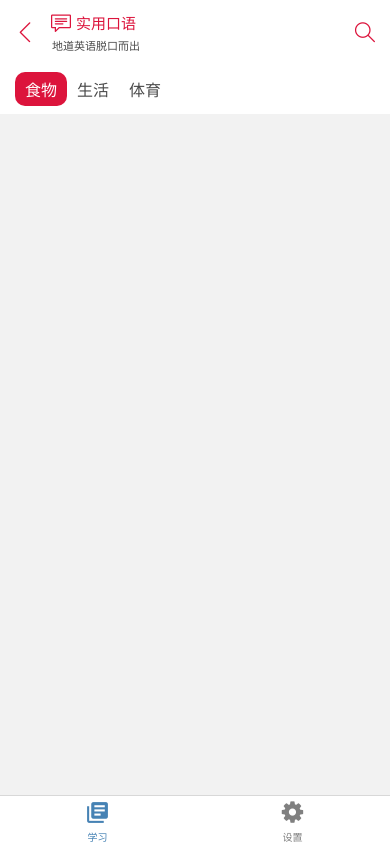
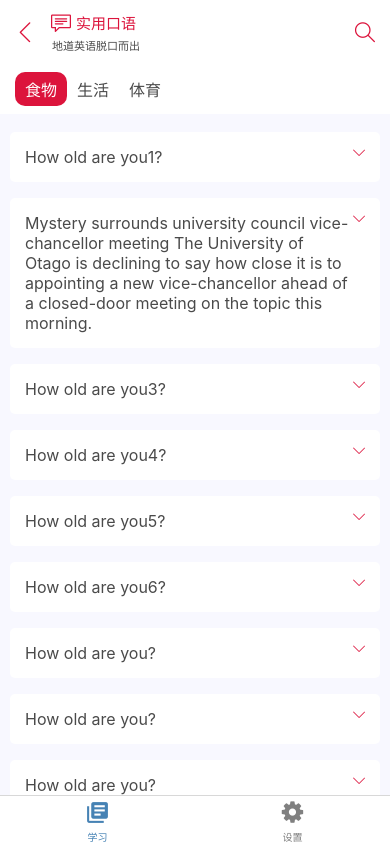
Before and after one commit to limengbetanz/EnglishTreasureChest_RN, a React Native app: screen /PracticalOralEnglish in a window 390 px wide. Built offline with nearby package versions, Linux system fonts and the light colour scheme.

Commit message:
Implement flat list for PracticalOralEnglishView

```diff
--- a/app/consts/Colors.ts
+++ b/app/consts/Colors.ts
@@ -7,6 +7,9 @@ class Colors {
 
     static primaryText = "#4A4A4A";
     static secondoryText = "grey";
+
+    static divider = "lightgrey";
+    static viewBackground = "ghostwhite";
 }
 
-export default Colors
+export default Colors;
--- a/app/learning/LearningView.tsx
+++ b/app/learning/LearningView.tsx
@@ -16,6 +16,8 @@ import { createStackNavigator } from "@react-navigation/stack";
 
 import LearningViewModel, { TopicType } from "./LearningViewModel";
 import type { Topic } from "./LearningViewModel";
+
+import Colors from "../consts/Colors";
 
 import DesynonymisationView from "./desynonymisation/DesynonymisationView";
 import MyNotebookView from "./my_notebook/MyNotebookView";
@@ -94,7 +96,10 @@ const TopicCard = ({ item }: { item: Topic }) => {
     const navigation = useNavigation();
 
     return (
-        <TouchableOpacity onPress={() => navigation.navigate(item.type)}>
+        <TouchableOpacity
+            activeOpacity={1}
+            onPress={() => navigation.navigate(item.type)}
+        >
             <View
                 style={[styles.topicCard, { backgroundColor: item.themeColor }]}
             >
@@ -134,7 +139,7 @@ const styles = StyleSheet.create({
 
     topicsContainer: {
         flex: 1,
-        backgroundColor: "ghostwhite",
+        backgroundColor: Colors.viewBackground,
     },
 
     topicCard: {
--- a/app/learning/practical_oral_english/PracticalOralEnglishModel.ts
+++ b/app/learning/practical_oral_english/PracticalOralEnglishModel.ts
@@ -2,7 +2,7 @@ type PracticalOralEnglishItem = {
     type: string;
     title: string;
     content: string;
-    id: number;
+    id: string;
 };
 
 class PracticalOralEnglishModel {
--- a/app/learning/practical_oral_english/PracticalOralEnglishView.tsx
+++ b/app/learning/practical_oral_english/PracticalOralEnglishView.tsx
@@ -1,11 +1,19 @@
 import React, { useEffect } from "react";
-import { StyleSheet, Text, View, TouchableOpacity, Button } from "react-native";
+import {
+    StyleSheet,
+    Text,
+    View,
+    TouchableOpacity,
+    FlatList,
+} from "react-native";
 import { SimpleLineIcons } from "@expo/vector-icons";
 import { observer } from "mobx-react";
 
 import viewModel from "./PracticalOralEnglishViewModel";
+import type { PracticalOralEnglishItem } from "./PracticalOralEnglishViewModel";
 import Colors from "../../consts/Colors";
 import SegmentedControl from "../../shared_views/SegmentedControl";
+import CollapsibleCard from "../../shared_views/CollapsibleCard";
 
 const PracticalOralEnglishView = ({ navigation }) => {
     useEffect(() => {
@@ -29,8 +37,9 @@ const PracticalOralEnglishView = ({ navigation }) => {
     }, [viewModel.allItems]);
 
     return (
-        <View>
+        <View style={styles.parent}>
             <SegmentedControlView />
+            <ItemList />
         </View>
     );
 };
@@ -102,7 +111,42 @@ const NavTrailingItemView = () => {
     );
 };
 
+const PracticalOralEnglishItemView = ({
+    item,
+}: {
+    item: PracticalOralEnglishItem;
+}) => {
+    return (
+        <CollapsibleCard
+            title={item.title}
+            content={item.content}
+            themeColor={viewModel.themeColor}
+        />
+    );
+};
+
+const ItemList = observer(() => {
+    return (
+        <View style={styles.flatListContainer}>
+            <FlatList
+                data={viewModel.displayedItems}
+                renderItem={({ item }) => (
+                    <PracticalOralEnglishItemView item={item} />
+                )}
+                keyExtractor={(item) => item.id.toString()}
+                contentContainerStyle={styles.flatListItem}
+                style={styles.flatList}
+            />
+        </View>
+    );
+});
+
 const styles = StyleSheet.create({
+    parent: {
+        flex: 1,
+        backgroundColor: Colors.viewBackground,
+    },
+
     navMiddleItemContainer: {
         flexDirection: "column",
         backgroundColor: "white",
@@ -137,6 +181,18 @@ const styles = StyleSheet.create({
     navTrailingButton: {
         paddingRight: 15,
     },
+
+    flatListContainer: {
+        paddingBottom: 40,
+    },
+
+    flatList: {
+        backgroundColor: Colors.viewBackground,
+    },
+
+    flatListItem: {
+        padding: 10,
+    },
 });
 
 export default PracticalOralEnglishView;
--- a/app/learning/practical_oral_english/PracticalOralEnglishViewModel.ts
+++ b/app/learning/practical_oral_english/PracticalOralEnglishViewModel.ts
@@ -44,14 +44,16 @@ class PracticalOralEnglishViewModel {
         this.options = Object.keys(this.allItems);
 
         if (items.length > 0) {
-            this.selectedOption = items[0].type;
+            this.selectOption(items[0].type);
         }
     }
 
     selectOption = (option: string) => {
         this.selectedOption = option;
+        this.displayedItems = this.allItems[option];
     };
 }
 
 const viewModel = new PracticalOralEnglishViewModel();
 export default viewModel;
+export type { PracticalOralEnglishItem };
--- a/app/shared_views/CollapsibleCard.tsx
+++ b/app/shared_views/CollapsibleCard.tsx
@@ -1,8 +1,113 @@
-import React from "react";
-import { View, Text, StyleSheet, TouchableOpacity } from "react-native";
+import React, { useState } from "react";
+import {
+    View,
+    Text,
+    TouchableOpacity,
+    StyleSheet,
+    Platform,
+    Animated,
+} from "react-native";
+import { SimpleLineIcons } from "@expo/vector-icons";
+import Colors from "../consts/Colors";
 
-const CollapsibleCard = () => {
-    <Text>llll</Text>;
+type CollapsibleCardInfo = {
+    title: string;
+    content: string;
+    themeColor: string;
 };
 
+const CollapsibleCard = ({
+    title,
+    content,
+    themeColor,
+}: CollapsibleCardInfo) => {
+    const [expanded, setExpanded] = useState(false);
+
+    const toggleExpand = () => {
+        setExpanded(!expanded);
+    };
+
+    const Divider = () => {
+        return (
+            <View style={{ paddingHorizontal: 15 }}>
+                <View style={styles.divider}></View>
+            </View>
+        );
+    };
+
+    const ContentText = ({ content }) => {
+        return <Text style={styles.content}>{content}</Text>;
+    };
+
+    return (
+        <View style={[styles.container, styles.shadow]}>
+            <TouchableOpacity
+                activeOpacity={1}
+                onPress={() => toggleExpand()}
+                style={styles.header}
+            >
+                <Text style={styles.title}>{title}</Text>
+                {expanded ? (
+                    <SimpleLineIcons
+                        name="arrow-up"
+                        size={12}
+                        color={themeColor}
+                    />
+                ) : (
+                    <SimpleLineIcons
+                        name="arrow-down"
+                        size={12}
+                        color={themeColor}
+                    />
+                )}
+            </TouchableOpacity>
+            {expanded && <Divider />}
+            {expanded && <ContentText content={content} />}
+        </View>
+    );
+};
+
+const styles = StyleSheet.create({
+    container: {
+        marginVertical: 8,
+        backgroundColor: "white",
+        borderRadius: 5,
+    },
+    shadow: {
+        ...Platform.select({
+            ios: {
+                shadowColor: "grey",
+                shadowOffset: { width: 3, height: 3 },
+                shadowOpacity: 0.5,
+                shadowRadius: 5,
+            },
+            android: {
+                elevation: 2,
+            },
+        }),
+    },
+    header: {
+        flexDirection: "row",
+        justifyContent: "space-between",
+        paddingHorizontal: 15,
+        backgroundColor: "white",
+        marginVertical: 15,
+    },
+    title: {
+        fontWeight: "normal",
+        fontSize: 16,
+        color: Colors.primaryText,
+    },
+    divider: {
+        backgroundColor: Colors.divider,
+        height: 1,
+    },
+    content: {
+        paddingHorizontal: 15,
+        paddingVertical: 12,
+        color: Colors.secondoryText,
+        fontSize: 14,
+    },
+});
+
 export default CollapsibleCard;
--- a/resources/local_data/poeis.json
+++ b/resources/local_data/poeis.json
@@ -1,73 +1,73 @@
 [
     {
         "id": 0,
-        "type" : "食物",
+        "type": "食物",
         "title": "How old are you1?",
         "content": "A scheme to deter antisocial behaviour on Dunedin buses and at the bus hub will need $126,000 of unbudgeted money from the Otago Regional Council to make it last to mid-2024."
     },
     {
         "id": 1,
-        "type" : "食物",
-        "title": "How old are you2?",
-        "content": "Fine thank you and you?"
+        "type": "食物",
+        "title": "Mystery surrounds university council vice-chancellor meeting The University of Otago is declining to say how close it is to appointing a new vice-chancellor ahead of a closed-door meeting on the topic this morning.",
+        "content": "Another interesting example is to interpolate colours. Now, this one is a bit tricky for one reason which is: Animated cannot animate some style properties with native driven animations. This means that if you animate a backgroundColor property using the native driver, you should get an error saying that some properties cannot be animated this way. Since backgroundColor won’t be animated using the native driver, let’s keep this in mind when writing the code. In this case, all you need is to set useNativeDriver to false, which might slow down your animations on low-end devices."
     },
     {
         "id": 2,
-        "type" : "食物",
+        "type": "食物",
         "title": "How old are you3?",
         "content": "Fine thank you and you?"
     },
     {
         "id": 3,
-        "type" : "食物",
+        "type": "食物",
         "title": "How old are you4?",
         "content": "Fine thank you and you?"
     },
     {
         "id": 4,
-        "type" : "食物",
+        "type": "食物",
         "title": "How old are you5?",
         "content": "Fine thank you and you?"
     },
     {
         "id": 5,
-        "type" : "食物",
+        "type": "食物",
         "title": "How old are you6?",
         "content": "Fine thank you and you?"
     },
     {
         "id": 6,
-        "type" : "食物",
+        "type": "食物",
         "title": "How old are you?",
         "content": "Fine thank you and you?"
     },
     {
         "id": 7,
-        "type" : "食物",
+        "type": "食物",
         "title": "How old are you?",
         "content": "Fine thank you and you?"
     },
     {
         "id": 8,
-        "type" : "食物",
+        "type": "食物",
         "title": "How old are you?",
         "content": "Fine thank you and you?"
     },
     {
         "id": 9,
-        "type" : "食物",
+        "type": "食物",
         "title": "How old are you?",
         "content": "Fine thank you and you?"
     },
     {
         "id": 10,
-        "type" : "生活",
+        "type": "生活",
         "title": "Are you ok?",
         "content": "OK 100 percent"
     },
     {
         "id": 11,
-        "type" : "体育",
+        "type": "体育",
         "title": "Are you ok?",
         "content": "OK 100 percent"
     }
```
